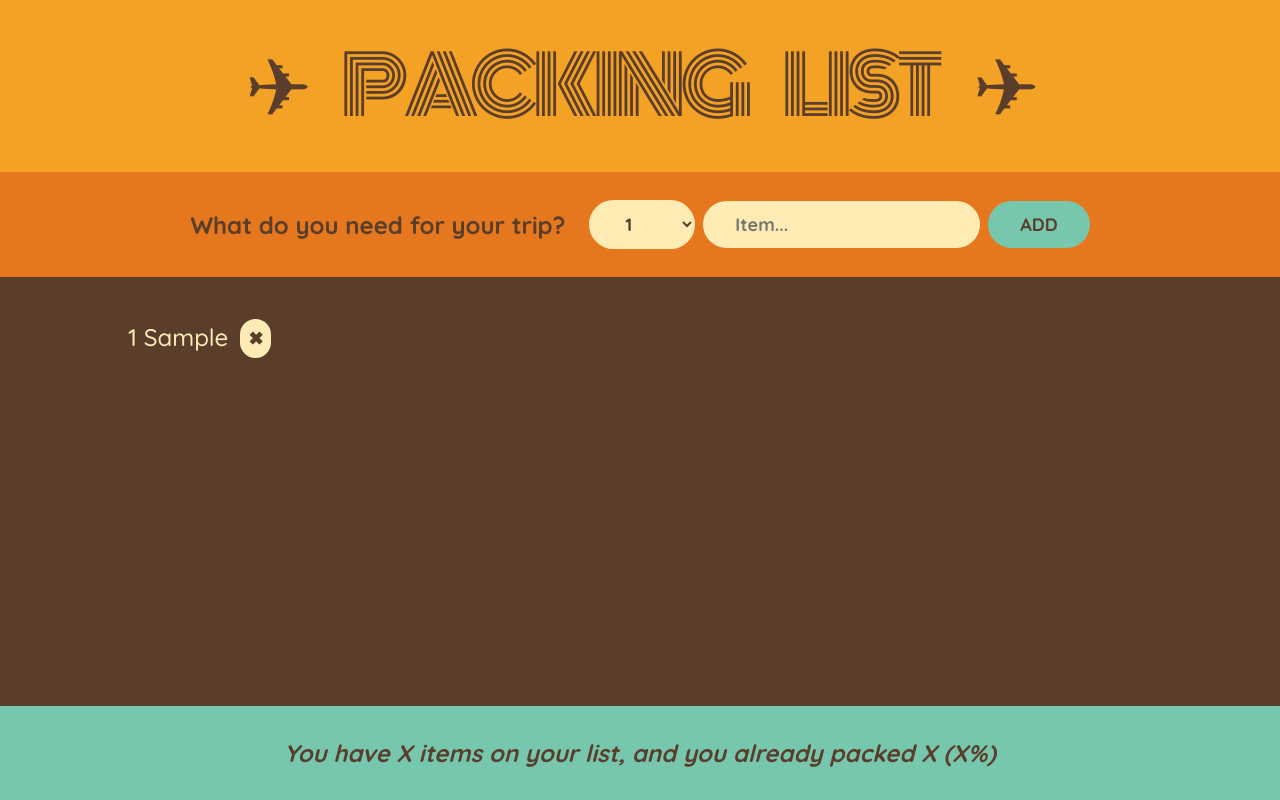
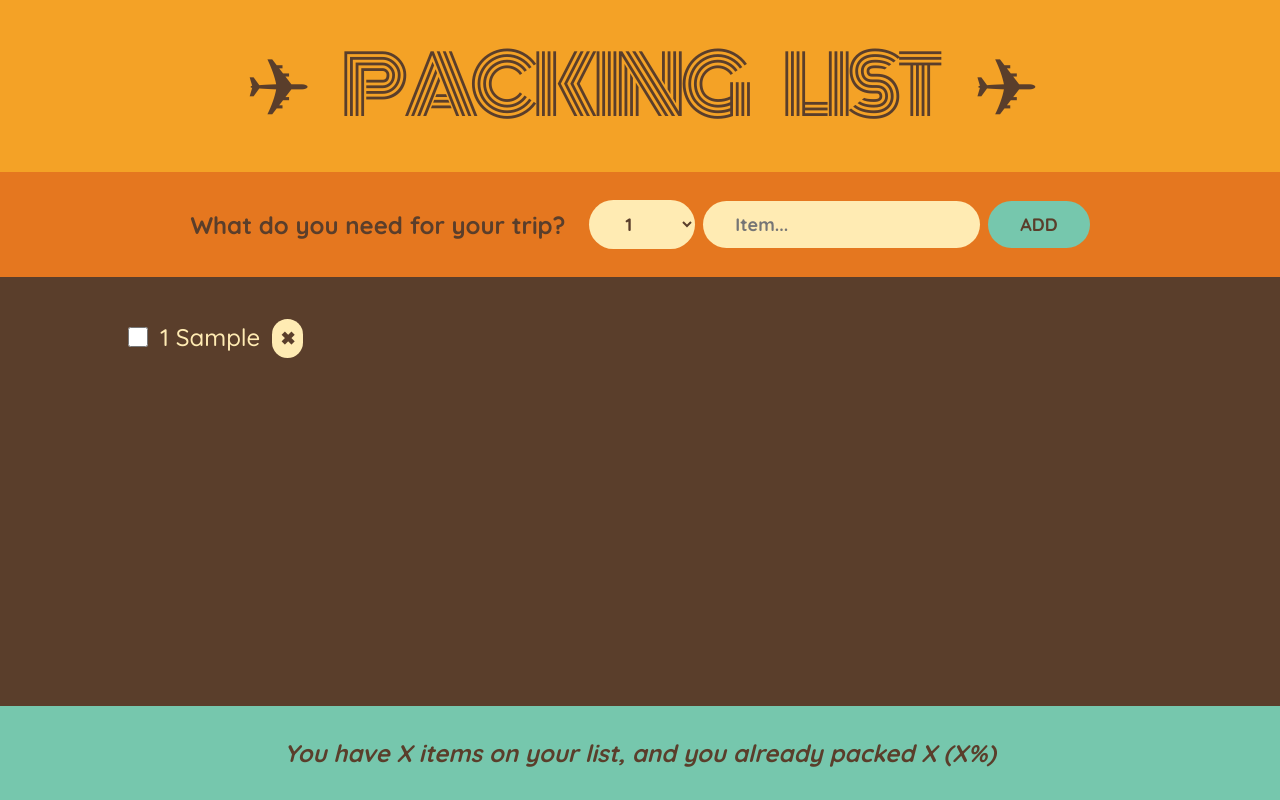
Before and after one commit to GustavoMunizBarrios/travel-list, a React (Create React App) app: page / in a window 1280 px wide. Both pictures are taken after typing "Sample" into the empty fields and a click on the button "ADD". Built offline with nearby package versions, Linux system fonts and the light colour scheme.

Commit message:
I created the checkbox functionality

```diff
--- a/src/App.js
+++ b/src/App.js
@@ -20,11 +20,24 @@
     setItems((items) => items.filter((item) => item.id !== id));
   }
 
+  function handleToggleItem(id) {
+    //Change the value of packed (true or false) of an object
+    setItems((items) =>
+      items.map((item) =>
+        item.id === id ? { ...item, packed: !item.packed } : item
+      )
+    );
+  }
+
   return (
     <div className="app">
       <Logo />
       <Form onAddItems={handleAddItems} />
-      <PackingList items={items} onDeleteItem={handleDeleteItem} />
+      <PackingList
+        items={items}
+        onDeleteItem={handleDeleteItem}
+        onToggleItems={handleToggleItem}
+      />
       <Stats />
     </div>
   );
@@ -77,12 +90,17 @@
   );
 }
 
-function PackingList({ items, onDeleteItem }) {
+function PackingList({ items, onDeleteItem, onToggleItems }) {
   return (
     <div className="list">
       <ul>
         {items.map((item) => (
-          <Item i={item} onDeleteItem={onDeleteItem} key={item.id} />
+          <Item
+            i={item}
+            onDeleteItem={onDeleteItem}
+            key={item.id}
+            onToggleItems={onToggleItems}
+          />
           //<li>{item.description}</li>
         ))}
       </ul>
@@ -90,9 +108,16 @@
   );
 }
 
-function Item({ i, onDeleteItem }) {
+function Item({ i, onDeleteItem, onToggleItems }) {
   return (
     <li>
+      <input
+        type="checkbox"
+        value={i.packed}
+        onChange={() => {
+          onToggleItems(i.id);
+        }}
+      ></input>
       <span style={i.packed ? { textDecoration: "line-through" } : {}}>
         {i.quantity} {i.description}
       </span>
```
